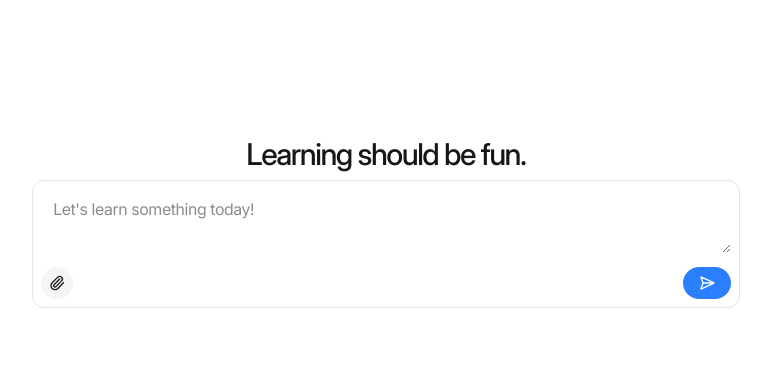
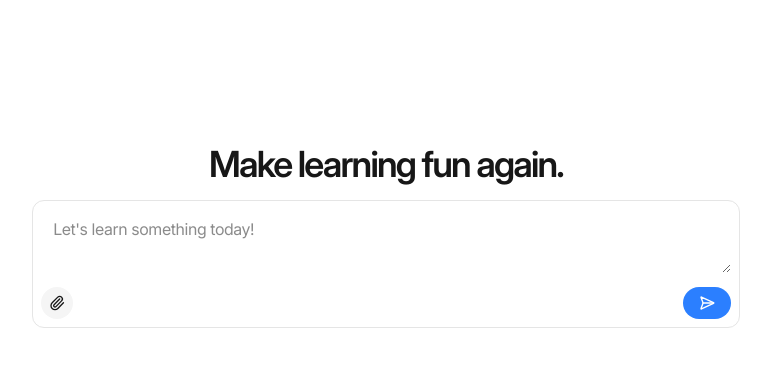
Before and after one commit to devel0perzek/menged-ai, a Next.js app in the folder web-app/: page / in a window 1280 px wide. Shown: the top 366 px of the page, without its empty margins (254-1025 px from the left). Built offline with nearby package versions, Linux system fonts and the light colour scheme.

Commit message:
Update homepage title and enhance prompt area styling with file input support

```diff
--- a/web-app/app/page.tsx
+++ b/web-app/app/page.tsx
@@ -3,8 +3,8 @@ import { PromptArea } from "@/modules/prompt-text-area/prompt-area";
 export default function Home() {
   return (
     <main className="flex flex-col items-center justify-start px-2 py-8 pt-32">
-      <h2 className="m-2 text-3xl font-medium tracking-tighter">
-        Learning should be fun.
+      <h2 className="m-4 text-4xl font-semibold tracking-tighter">
+        Make learning fun again.
       </h2>
       <PromptArea />
     </main>
```
